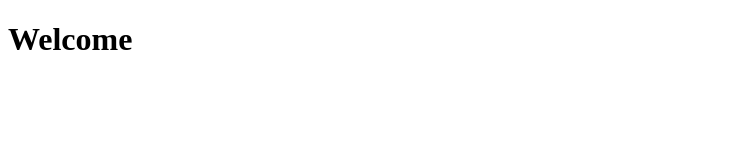
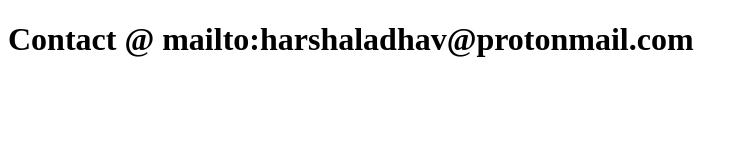
Before and after one commit to harshaladhav/harshaladhav.github.io, a plain HTML site: page index.html in a window 1280 px wide. Shown: the whole page, without its empty margins (0-748 px from the left). Drawn offline with Linux system fonts and the light colour scheme.

Commit message:
Update index.html

```diff
--- a/index.html
+++ b/index.html
@@ -1,9 +1,9 @@
 <!doctype html>
   <html>
     <head>
-      <title>harshaladhav</title>
+      <title>Harshal Adhav</title>
     </head>
     <body>
-      <h1>Welcome</h1>
+      <h1>Contact @ mailto:harshaladhav@protonmail.com</h1>
     </body>
   </html>
```
